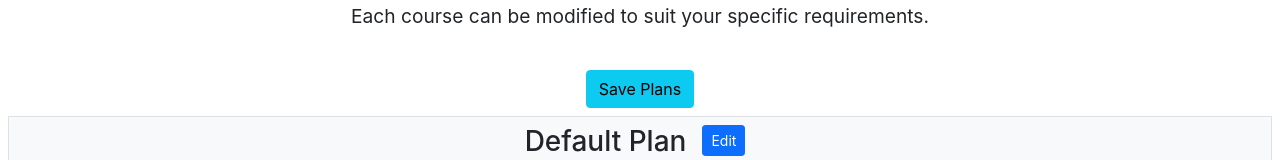
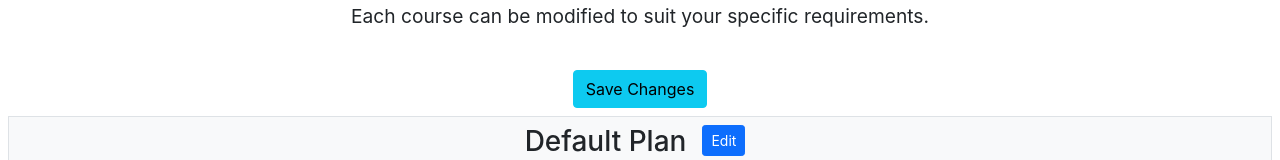
Before and after one commit to UD-CISC275-S22/cis-scheduler-team-12, a React (Create React App) app: page / in a window 1280 px wide. Shown: the part 328-488 px from the top of the page. Built offline with nearby package versions, Linux system fonts and the light colour scheme.

Commit message:
Edit button text

```diff
--- a/src/App.tsx
+++ b/src/App.tsx
@@ -61,7 +61,7 @@ function App(): JSX.Element {
             </div>
             <br></br>
             <Button variant="info" className="save-button" onClick={saveData}>
-                Save Plans
+                Save Changes
             </Button>
             <div>
                 <PlanList
```
